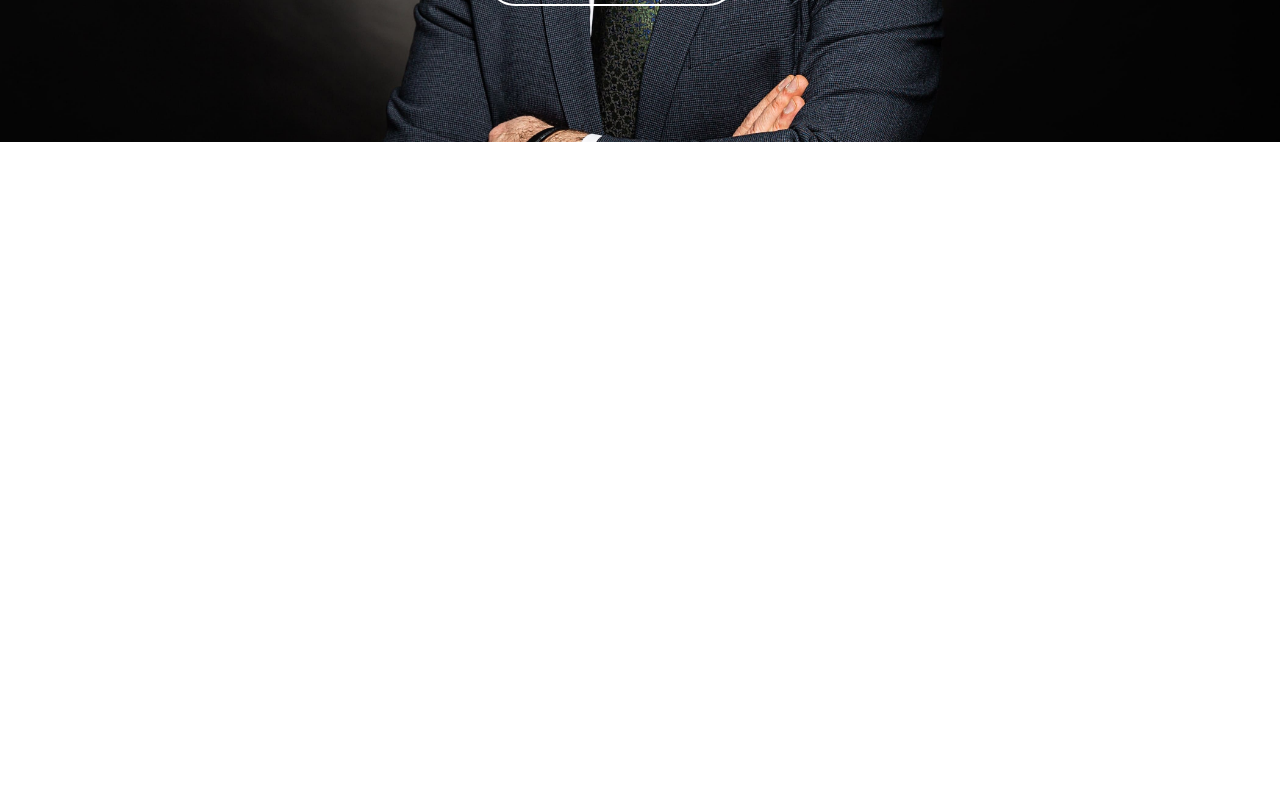
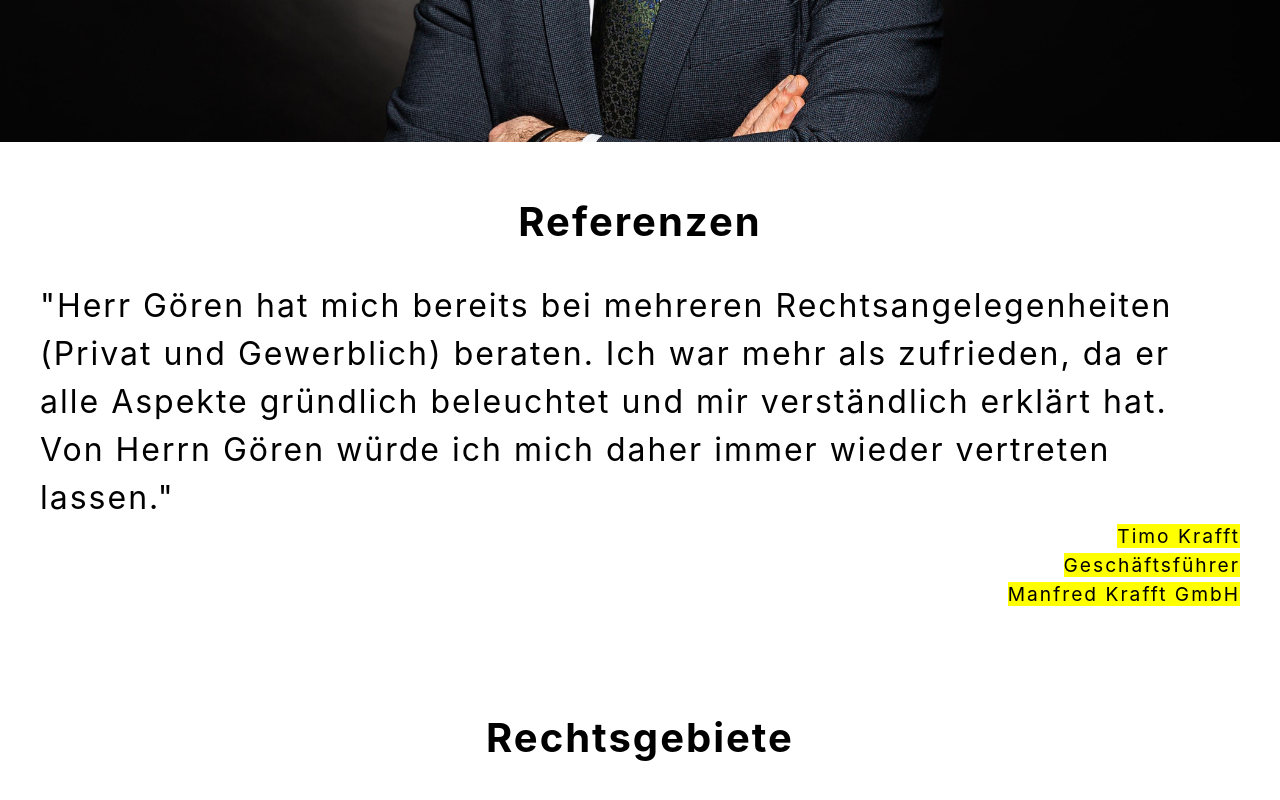
Before and after one commit to guennithegun/kanzleigoeren, a React (Create React App) app: page / in a window 1280 px wide. Shown: the part 658-1458 px from the top of the page. Before the commit the page ends 800 px from the top, so only its background shows below. Built offline with nearby package versions, Linux system fonts and the light colour scheme.

Commit message:
added references section and law headline

```diff
--- a/src/App.jsx
+++ b/src/App.jsx
@@ -3,7 +3,8 @@ import MobileNav from './components/navigation/mobileNavigation';
 import Logo from './components/logo/logo';
 import ContactButton from './components/buttons/contactButton/contactButton';
 import Main from './components/main/main';
-import { useState } from 'react';
+import References from './components/references/references';
+import WorkAreas from './components/workareas/workareas'
 
 function App() {
   // styles
@@ -42,6 +43,8 @@ function App() {
         <Logo />
       </div>
       <Main />
+      <References />
+      <WorkAreas />
     </div>
   );
 }
--- /dev/null
+++ b/src/components/references/references.jsx
@@ -0,0 +1,23 @@
+const References = () => {
+    return (
+        <section id='references'>
+            <div className='references'>
+                <div className='references__headline'>
+                    <h2>Referenzen</h2>
+                </div>
+                <blockquote className='reference'>
+                    <p>
+                        "Herr Gören hat mich bereits bei mehreren Rechtsangelegenheiten (Privat und Gewerblich) beraten. Ich war mehr als zufrieden, da er alle Aspekte gründlich beleuchtet und mir verständlich erklärt hat. Von Herrn Gören würde ich mich daher immer wieder vertreten lassen."
+                    </p>
+                    <div className='reference__author'>
+                            <span className='reference__author-name'><mark>Timo Krafft</mark></span>
+                            <span className='reference__author-position'><mark>Geschäftsführer</mark></span>
+                            <span className='reference__author-company'><mark>Manfred Krafft GmbH</mark></span>
+                    </div>
+                </blockquote>
+            </div>
+        </section>
+    );
+}
+
+export default References;
--- /dev/null
+++ b/src/components/workareas/workareas.jsx
@@ -0,0 +1,14 @@
+const WorkAreas = () => {
+    return (
+        <section id='law'>
+            <div className='law'>
+                <div className='law__headline'>
+                    <h2>Rechtsgebiete</h2>
+                </div>
+
+            </div>
+        </section>
+    );
+}
+
+export default WorkAreas;
--- a/src/index.css
+++ b/src/index.css
@@ -20,7 +20,16 @@ h1 {
   font-size: 3em;
 }
 
-main p {
+h2 {
+  font-size: 2.5em;
+}
+
+section {
+  width: 100%;
+  padding: 50px 30px;
+}
+
+main p, section p {
   font-size: 1.5em;
 }
 
@@ -29,7 +38,7 @@ main p {
     font-size: 4em;
   }
 
-  main p {
+  main p, section p {
     font-size: 2em;
   }
 }
@@ -53,6 +62,7 @@ main p {
 main {
   width: 100%;
   height: calc(100vh - 90px);
+  min-height: 400px;
   position: relative;
   overflow: hidden;
 }
@@ -127,7 +137,6 @@ main {
   }
 
   .mainContent {
-    width: 60%;
     max-width: 1000px;
   }
 }
@@ -198,3 +207,32 @@ main {
     display: block;
   }
 }
+
+.references {
+  width: 100%;
+  display: flex;
+  align-items: center;
+  flex-direction: column;
+}
+
+.references__headline, .law__headline {
+  width: 100%;
+  text-align: center;
+}
+
+.references__headline h2, .law__headline h2 {
+  margin-bottom: 30px;
+}
+
+.reference {
+  width: 100%;
+  max-width: 1200px;
+}
+
+.reference__author {
+  width: 100%;
+  display: flex;
+  flex-direction: column;
+  align-items: flex-end;
+  font-size: 1.2em;
+}
```
